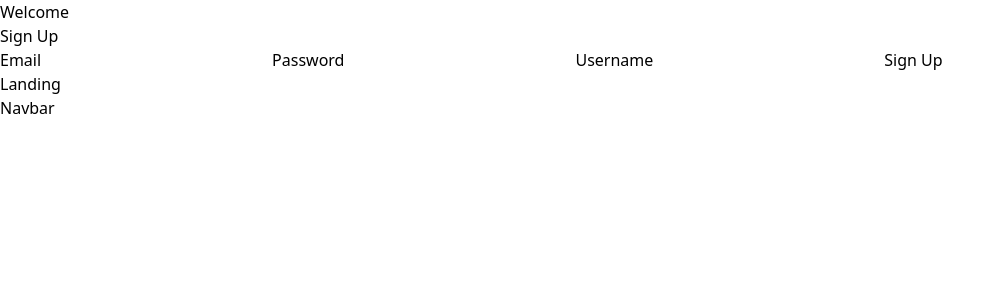
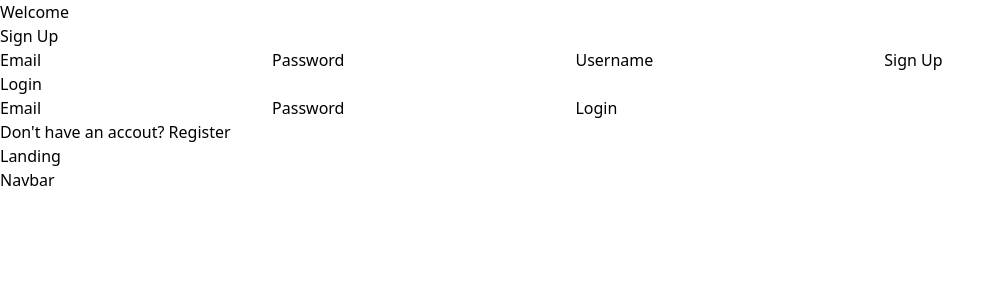
Before and after one commit to andrewjulian/mern-habit-tracker, a React (Vite) app in the folder client/: page / in a window 1280 px wide. Shown: the top 300 px of the page, without its empty margins (0-1005 px from the left). Built offline with nearby package versions, Linux system fonts and the light colour scheme; no server answers.

Commit message:
added login form and handle submit

```diff
--- a/client/src/App.jsx
+++ b/client/src/App.jsx
@@ -3,6 +3,7 @@ import "./App.css";
 import Landing from "./Components/Landing";
 import SignUp from "./Components/SignUp";
 import Navbar from "./Components/Navbar";
+import Login from "./Components/Login";
 
 function App() {
   const [user, setUser] = useState({});
@@ -28,6 +29,7 @@ function App() {
     <div>
       <h1> Welcome {user.username} </h1>
       <SignUp setUser={setUser} />
+      <Login setUser={setUser} />
       <Landing />
       <Navbar />
     </div>
--- /dev/null
+++ b/client/src/Components/Login.jsx
@@ -0,0 +1,58 @@
+import React, { useState } from "react";
+
+const Login = ({ setUser }) => {
+  const [email, setEmail] = useState("");
+  const [password, setPassword] = useState("");
+
+  const handleSubmit = async (e) => {
+    e.preventDefault();
+    try {
+      const response = await fetch("/api/auth/login", {
+        method: "POST",
+        headers: {
+          "Content-Type": "application/json",
+        },
+        body: JSON.stringify({
+          email,
+          password,
+        }),
+      });
+
+      const data = await response.json();
+      setUser(data);
+
+      setEmail("");
+      setPassword("");
+    } catch (error) {
+      console.error(error);
+    }
+  };
+
+  return (
+    <div>
+      <h1>Login</h1>
+      <form onSubmit={handleSubmit}>
+        <label htmlFor="email">Email</label>
+        <input
+          onChange={(e) => setEmail(e.target.value)}
+          type="email"
+          name="email"
+          id="email"
+          value={email}
+        />
+        <label htmlFor="password">Password</label>
+        <input
+          onChange={(e) => setPassword(e.target.value)}
+          type="password"
+          name="password"
+          id="password"
+          value={password}
+        />
+        <button type="submit">Login</button>
+      </form>
+      <a href="/register">Don't have an accout? Register</a>
+    </div>
+  );
+};
+
+export default Login;
```
